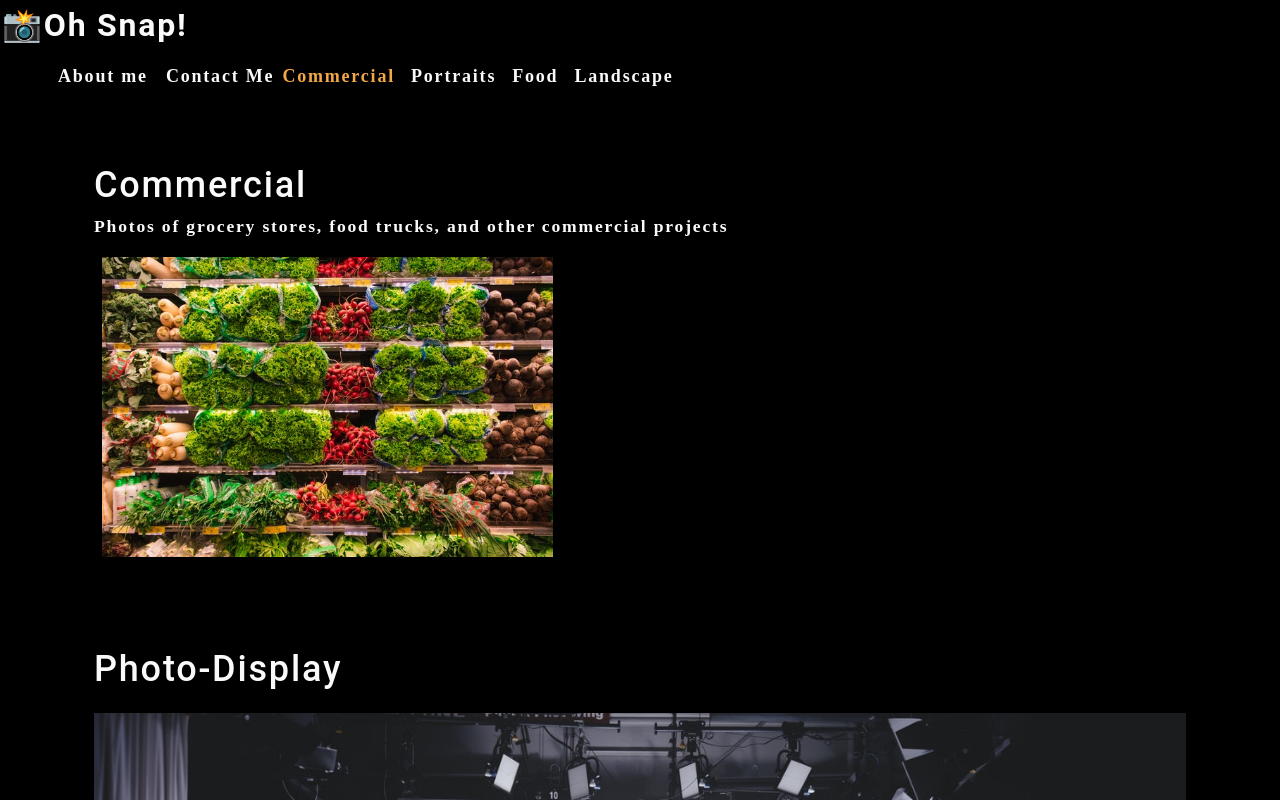
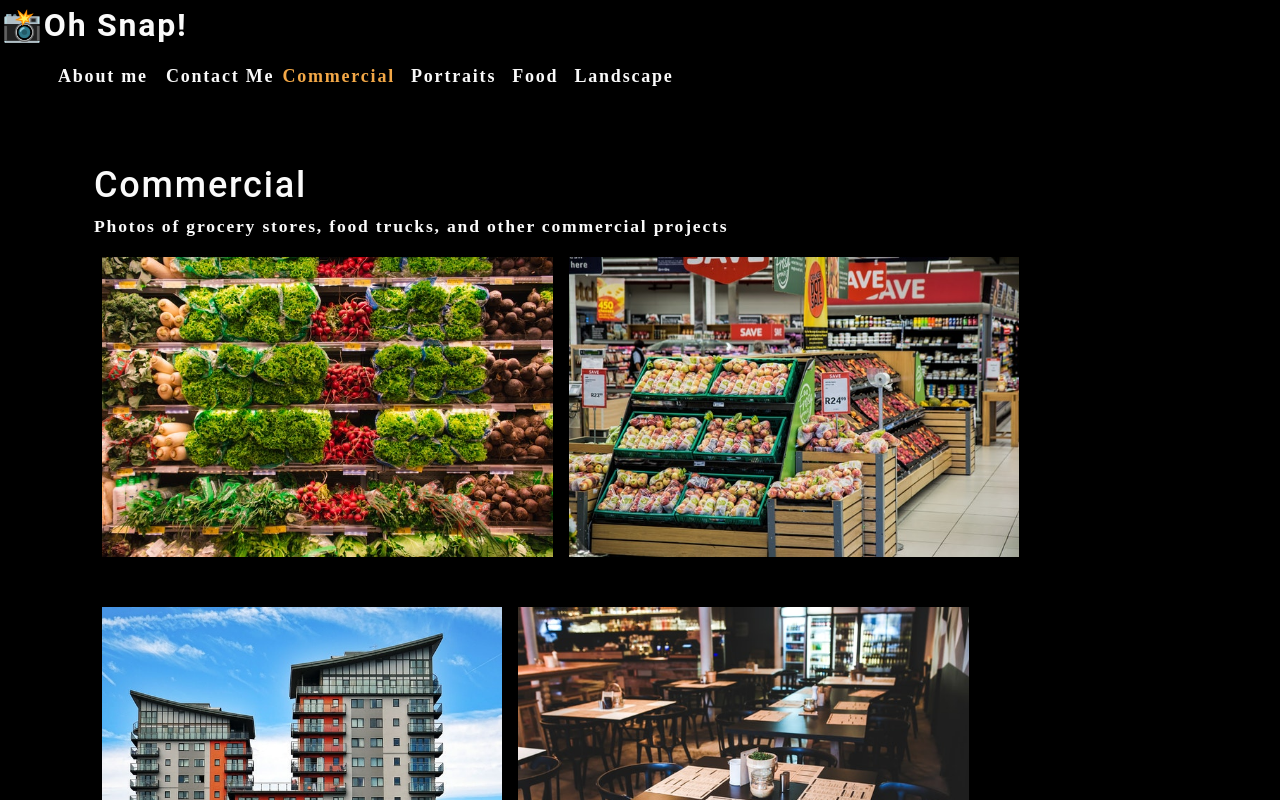
Before and after one commit to MNlegion/react-photo, a React (Create React App) app: page / in a window 1280 px wide. Shown: the top 800 px of the page. Built offline with nearby package versions, Linux system fonts and the light colour scheme.

Commit message:
user displayed category images

```diff
--- a/src/App.js
+++ b/src/App.js
@@ -30,7 +30,7 @@
       currentCategory={currentCategory}
       />
       <main>
-        <Gallery />
+        <Gallery currentCategory={currentCategory}/>
         <About />
       </main>
     </div>
--- a/src/components/Gallery.jsx
+++ b/src/components/Gallery.jsx
@@ -1,25 +1,15 @@
 import React from 'react'
 import { capitalizeFirstLetter } from '../utils/helpers';
-import photo from '../../src/assets/small/commercial/0.jpg';
+import PhotoList from './PhotoList';
 
-function Gallery(props) {
-    const currentCategory = {
-        name: "commercial",
-        description:
-        "Photos of grocery stores, food trucks, and other commercial projects",
-    };
+function Gallery({ currentCategory }) {
+    const { name, description } = currentCategory;
 
   return (
     <section>
-        <h1>{capitalizeFirstLetter(currentCategory.name)}</h1>
-        <p>{currentCategory.description}</p>
-        <div className='flex-row'>
-            <img
-                src={photo}
-                alt="Commercial Example"
-                className="img-thumbnail mx-1"
-            />
-        </div>
+      <h1 data-testid="h1tag">{capitalizeFirstLetter(name)}</h1>
+      <p>{description}</p>
+      <PhotoList category={currentCategory.name} />
     </section>
   )
 }
--- /dev/null
+++ b/src/components/PhotoList.jsx
@@ -0,0 +1,121 @@
+import React, { useState } from 'react';
+
+const PhotoList = ({ category }) => {
+
+  const [photos] = useState([
+    {
+      name: 'Grocery aisle',
+      category: 'commercial',
+      description: 'Lorem ipsum dolor sit amet, consectetur adipiscing elit. Nunc ultricie',
+    },
+    {
+      name: 'Grocery booth',
+      category: 'commercial',
+      description: 'Lorem ipsum dolor sit amet, consectetur adipiscing elit. Nunc ultricie',
+    },
+    {
+      name: 'Building exterior',
+      category: 'commercial',
+      description: 'Lorem ipsum dolor sit amet, consectetur adipiscing elit. Nunc ultricie',
+    },
+    {
+      name: 'Restaurant table',
+      category: 'commercial',
+      description: 'Lorem ipsum dolor sit amet, consectetur adipiscing elit. Nunc ultricie',
+    },
+    {
+      name: 'Cafe interior',
+      category: 'commercial',
+      description: 'Lorem ipsum dolor sit amet, consectetur adipiscing elit. Nunc ultricie',
+    },
+    {
+      name: 'Cat green eyes',
+      category: 'portraits',
+      description: 'Lorem ipsum dolor sit amet, consectetur adipiscing elit. Nunc ultricie',
+    },
+    {
+      name: 'Green parrot',
+      category: 'portraits',
+      description: 'Lorem ipsum dolor sit amet, consectetur adipiscing elit. Nunc ultricie',
+    },
+    {
+      name: 'Yellow macaw',
+      category: 'portraits',
+      description: 'Lorem ipsum dolor sit amet, consectetur adipiscing elit. Nunc ultricie',
+    },
+    {
+      name: 'Pug smile',
+      category: 'portraits',
+      description: 'Lorem ipsum dolor sit amet, consectetur adipiscing elit. Nunc ultricie',
+    },
+    {
+      name: 'Pancakes',
+      category: 'food',
+      description: 'Lorem ipsum dolor sit amet, consectetur adipiscing elit. Nunc ultricie',
+    },
+    {
+      name: 'Burrito',
+      category: 'food',
+      description: 'Lorem ipsum dolor sit amet, consectetur adipiscing elit. Nunc ultricie',
+    },
+    {
+      name: 'Scallop pasta',
+      category: 'food',
+      description: 'Lorem ipsum dolor sit amet, consectetur adipiscing elit. Nunc ultricie',
+    },
+    {
+      name: 'Burger',
+      category: 'food',
+      description: 'Lorem ipsum dolor sit amet, consectetur adipiscing elit. Nunc ultricie',
+    },
+    {
+      name: 'Fruit bowl',
+      category: 'food',
+      description: 'Lorem ipsum dolor sit amet, consectetur adipiscing elit. Nunc ultricie',
+    },
+    {
+      name: 'Green river',
+      category: 'landscape',
+      description: 'Lorem ipsum dolor sit amet, consectetur adipiscing elit. Nunc ultricie',
+    },
+    {
+      name: 'Docks',
+      category: 'landscape',
+      description: 'Lorem ipsum dolor sit amet, consectetur adipiscing elit. Nunc ultricie',
+    },
+    {
+      name: 'Panoramic village by sea',
+      category: 'landscape',
+      description: 'Lorem ipsum dolor sit amet, consectetur adipiscing elit. Nunc ultricie',
+    },
+    {
+      name: 'Domestic landscape',
+      category: 'landscape',
+      description: 'Lorem ipsum dolor sit amet, consectetur adipiscing elit. Nunc ultricie',
+    },
+    {
+      name: 'Park bench',
+      category: 'landscape',
+      description: 'Lorem ipsum dolor sit amet, consectetur adipiscing elit. Nunc ultricie',
+    },
+  ]);
+
+  const currentPhotos = photos.filter((photo) => photo.category === category);
+
+  return (
+    <div>
+      <div className="flex-row">
+        {currentPhotos.map((image, i) => (
+          <img
+            src={require(`../assets/small/${category}/${i}.jpg`)}
+            alt={image.name}
+            className="img-thumbnail mx-1"
+            key={image.name}
+          />
+        ))}
+      </div>
+    </div>
+  );
+};
+
+export default PhotoList;
```
